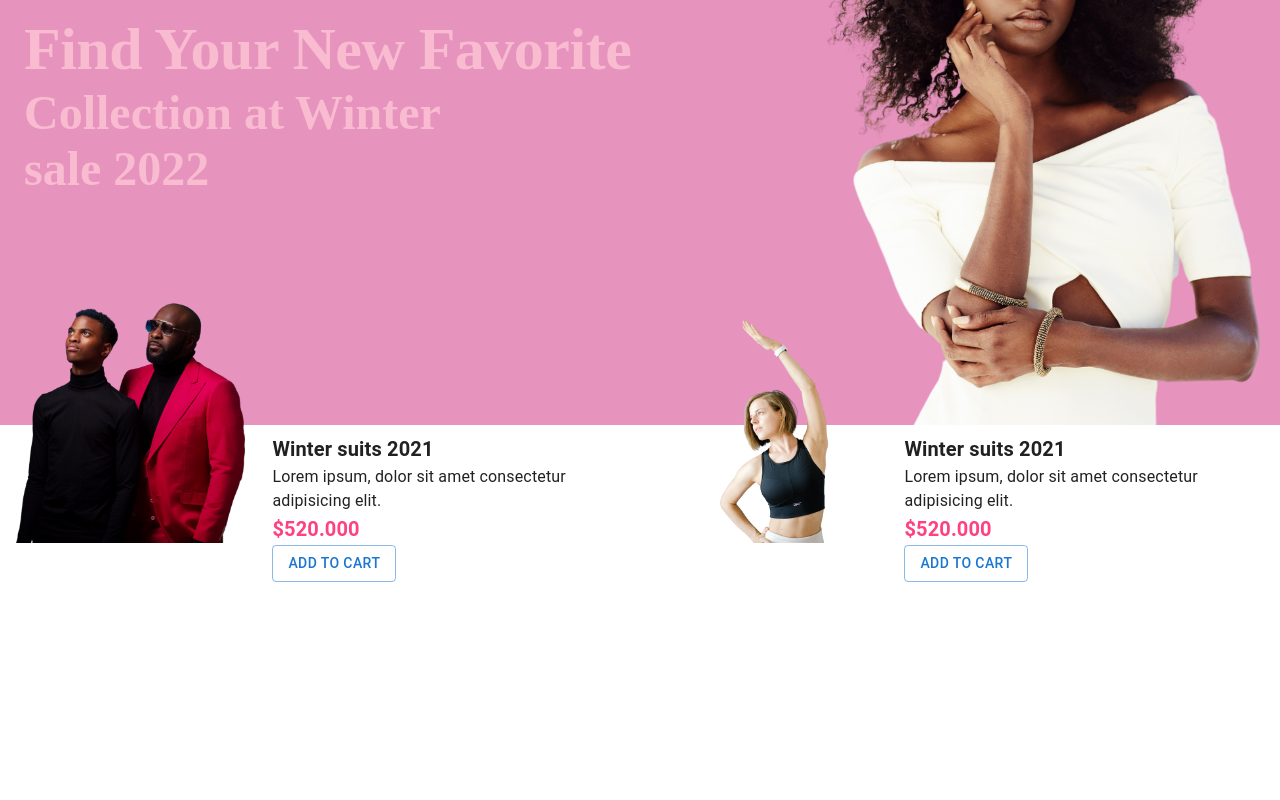
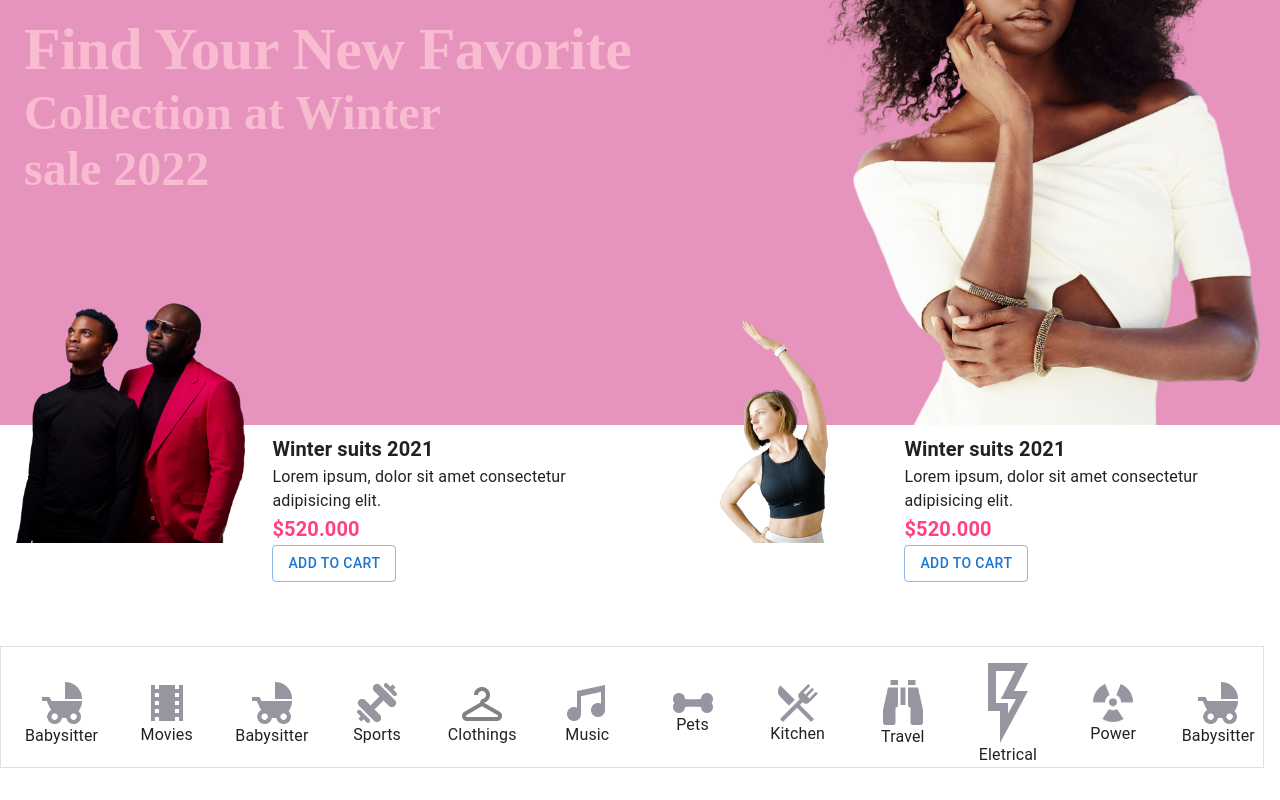
Before and after one commit to yayasane/ecommerce-design-materialui-5, a React (Create React App) app: page / in a window 1280 px wide. Shown: the part 289-1089 px from the top of the page. Before the commit the page ends 1010 px from the top, so only its background shows below. Built offline with nearby package versions, Linux system fonts and the light colour scheme.

Commit message:
Add Desktop category

```diff
--- /dev/null
+++ b/src/components/Products/DesktopCategory.jsx
@@ -0,0 +1,222 @@
+import { Box, Grid, Typography } from '@mui/material'
+import React from 'react'
+
+const DesktopCategory = () => {
+  return (
+    <Grid
+      container
+      spacing={2}
+      justify="space-between"
+      alignItems="center"
+      sx={{ border: '1px solid #e0e0e0', mt: 8, mb: 4 }}
+    >
+      <Grid
+        item
+        md={1}
+        sx={{
+          display: 'flex',
+          flexDirection: 'column',
+          alignItems: 'center',
+          justifyContent: 'center',
+        }}
+      >
+        <Box
+          sx={{ width: '40px' }}
+          component="img"
+          src="images/categories/babysitter.png"
+        />
+        <Typography>Babysitter</Typography>
+      </Grid>
+
+      <Grid
+        item
+        md={1}
+        sx={{
+          display: 'flex',
+          flexDirection: 'column',
+          alignItems: 'center',
+          justifyContent: 'center',
+        }}
+      >
+        <Box
+          sx={{ width: '40px' }}
+          component="img"
+          src="images/categories/cinema.png"
+        />
+        <Typography>Movies</Typography>
+      </Grid>
+      <Grid
+        item
+        md={1}
+        sx={{
+          display: 'flex',
+          flexDirection: 'column',
+          alignItems: 'center',
+          justifyContent: 'center',
+        }}
+      >
+        <Box
+          sx={{ width: '40px' }}
+          component="img"
+          src="images/categories/babysitter.png"
+        />
+        <Typography>Babysitter</Typography>
+      </Grid>
+      <Grid
+        item
+        md={1}
+        sx={{
+          display: 'flex',
+          flexDirection: 'column',
+          alignItems: 'center',
+          justifyContent: 'center',
+        }}
+      >
+        <Box
+          sx={{ width: '40px' }}
+          component="img"
+          src="images/categories/fitness.png"
+        />
+        <Typography>Sports</Typography>
+      </Grid>
+      <Grid
+        item
+        md={1}
+        sx={{
+          display: 'flex',
+          flexDirection: 'column',
+          alignItems: 'center',
+          justifyContent: 'center',
+        }}
+      >
+        <Box
+          sx={{ width: '40px' }}
+          component="img"
+          src="images/categories/hanger.png"
+        />
+        <Typography>Clothings</Typography>
+      </Grid>
+      <Grid
+        item
+        md={1}
+        sx={{
+          display: 'flex',
+          flexDirection: 'column',
+          alignItems: 'center',
+          justifyContent: 'center',
+        }}
+      >
+        <Box
+          sx={{ width: '40px' }}
+          component="img"
+          src="images/categories/concert.png"
+        />
+        <Typography>Music</Typography>
+      </Grid>
+      <Grid
+        item
+        md={1}
+        sx={{
+          display: 'flex',
+          flexDirection: 'column',
+          alignItems: 'center',
+          justifyContent: 'center',
+        }}
+      >
+        <Box
+          sx={{ width: '40px' }}
+          component="img"
+          src="images/categories/pets.png"
+        />
+        <Typography>Pets</Typography>
+      </Grid>
+      <Grid
+        item
+        md={1}
+        sx={{
+          display: 'flex',
+          flexDirection: 'column',
+          alignItems: 'center',
+          justifyContent: 'center',
+        }}
+      >
+        <Box
+          sx={{ width: '40px' }}
+          component="img"
+          src="images/categories/restaraunt.png"
+        />
+        <Typography>Kitchen</Typography>
+      </Grid>
+      <Grid
+        item
+        md={1}
+        sx={{
+          display: 'flex',
+          flexDirection: 'column',
+          alignItems: 'center',
+          justifyContent: 'center',
+        }}
+      >
+        <Box
+          sx={{ width: '40px' }}
+          component="img"
+          src="images/categories/observation.png"
+        />
+        <Typography>Travel</Typography>
+      </Grid>
+      <Grid
+        item
+        md={1}
+        sx={{
+          display: 'flex',
+          flexDirection: 'column',
+          alignItems: 'center',
+          justifyContent: 'center',
+        }}
+      >
+        <Box
+          sx={{ width: '40px' }}
+          component="img"
+          src="images/categories/powerstation.png"
+        />
+        <Typography>Eletrical</Typography>
+      </Grid>
+      <Grid
+        item
+        md={1}
+        sx={{
+          display: 'flex',
+          flexDirection: 'column',
+          alignItems: 'center',
+          justifyContent: 'center',
+        }}
+      >
+        <Box
+          sx={{ width: '40px' }}
+          component="img"
+          src="images/categories/nuclear.png"
+        />
+        <Typography>Power</Typography>
+      </Grid>
+      <Grid
+        item
+        md={1}
+        sx={{
+          display: 'flex',
+          flexDirection: 'column',
+          alignItems: 'center',
+          justifyContent: 'center',
+        }}
+      >
+        <Box
+          sx={{ width: '40px' }}
+          component="img"
+          src="images/categories/babysitter.png"
+        />
+        <Typography>Babysitter</Typography>
+      </Grid>
+    </Grid>
+  )
+}
+
+export default DesktopCategory
--- a/src/components/Products/FeaturedProducts.jsx
+++ b/src/components/Products/FeaturedProducts.jsx
@@ -1,5 +1,6 @@
 import { Button, Grid, Typography } from '@mui/material'
 import { Box } from '@mui/system'
+import DesktopCategory from './DesktopCategory'
 
 const FeaturedProducts = () => {
   return (
@@ -73,7 +74,9 @@ const FeaturedProducts = () => {
           </Box>
         </Grid>
       </Grid>
+      {/* Desktop Categorie */}
       {/* Product list */}
+      <DesktopCategory />
     </Box>
   )
 }
```
Also changed, not shown: src/playground/GridMUI.js (added, +35 -0 lines).
